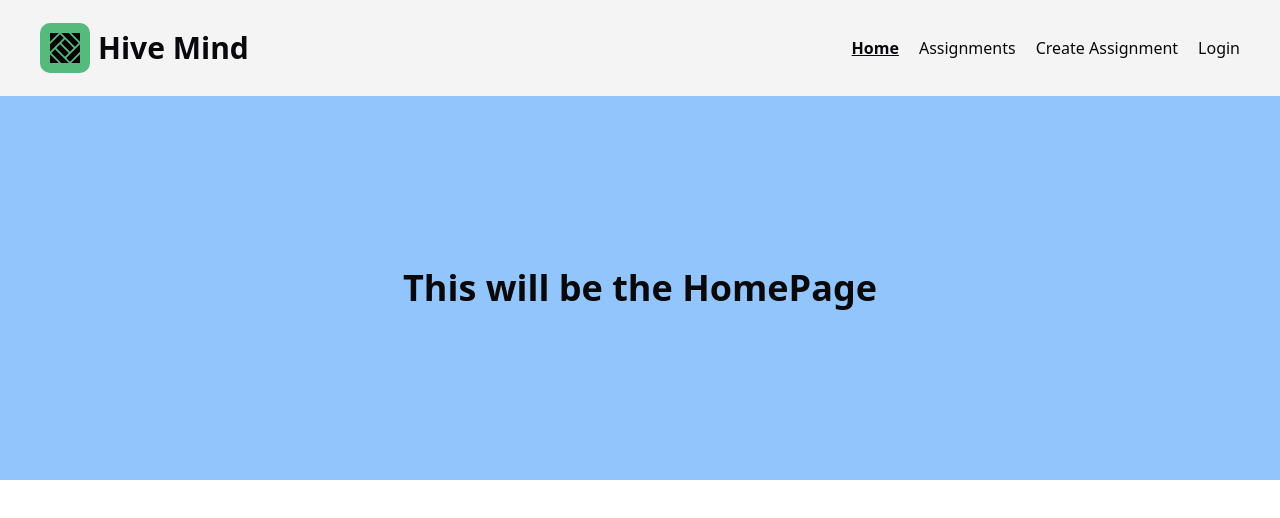
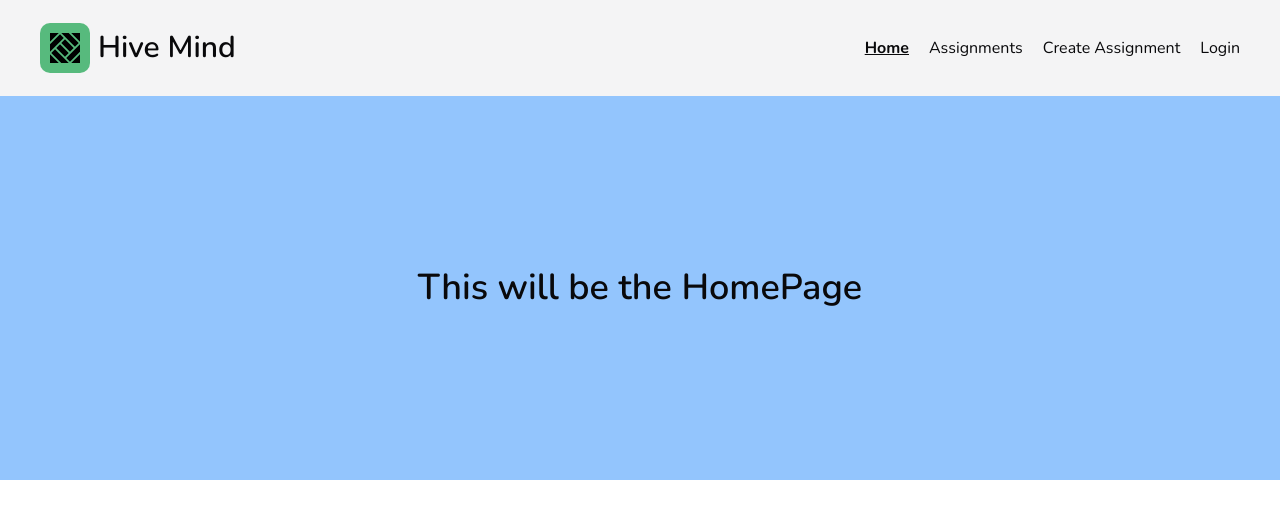
Before and after one commit to frustrated018/Hive-Mind, a React (Vite) app: page / in a window 1280 px wide. Shown: the top 518 px of the page. Built offline with nearby package versions, Linux system fonts and the light colour scheme.

Commit message:
Updated the font

```diff
--- a/index.html
+++ b/index.html
@@ -6,6 +6,18 @@
   <link rel="icon" type="image/svg+xml" href="/Logo.svg" />
   <meta name="viewport" content="width=device-width, initial-scale=1.0" />
   <title>Hive Mind</title>
+  <!-- Font form googles -->
+  <link rel="preconnect" href="https://fonts.googleapis.com">
+  <link rel="preconnect" href="https://fonts.gstatic.com" crossorigin>
+  <link
+    href="https://fonts.googleapis.com/css2?family=Cinzel:wght@400..900&family=Nunito:ital,wght@0,200..1000;1,200..1000&display=swap"
+    rel="stylesheet">
+
+  <style>
+    body {
+      font-family: "Nunito", sans-serif;
+    }
+  </style>
 </head>
 
 <body class="bg-background min-h-screen">
--- a/src/components/Home/MobileNav.tsx
+++ b/src/components/Home/MobileNav.tsx
@@ -20,9 +20,11 @@
         <SheetContent>
           <SheetHeader>
             <SheetTitle>
-              <Link to="/" className="font-bold">
-                Hive Mind
-              </Link>
+              <SheetTrigger asChild>
+                <Link to="/" className="font-bold">
+                  Hive Mind
+                </Link>
+              </SheetTrigger>
             </SheetTitle>
             <SheetDescription>
               Online space for colaborative studying.
```
Also changed, not shown: src/pages/Auth/AuthLayout.tsx (added), src/pages/Auth/Login.tsx (added), src/pages/Auth/Sign-up.tsx (added).
